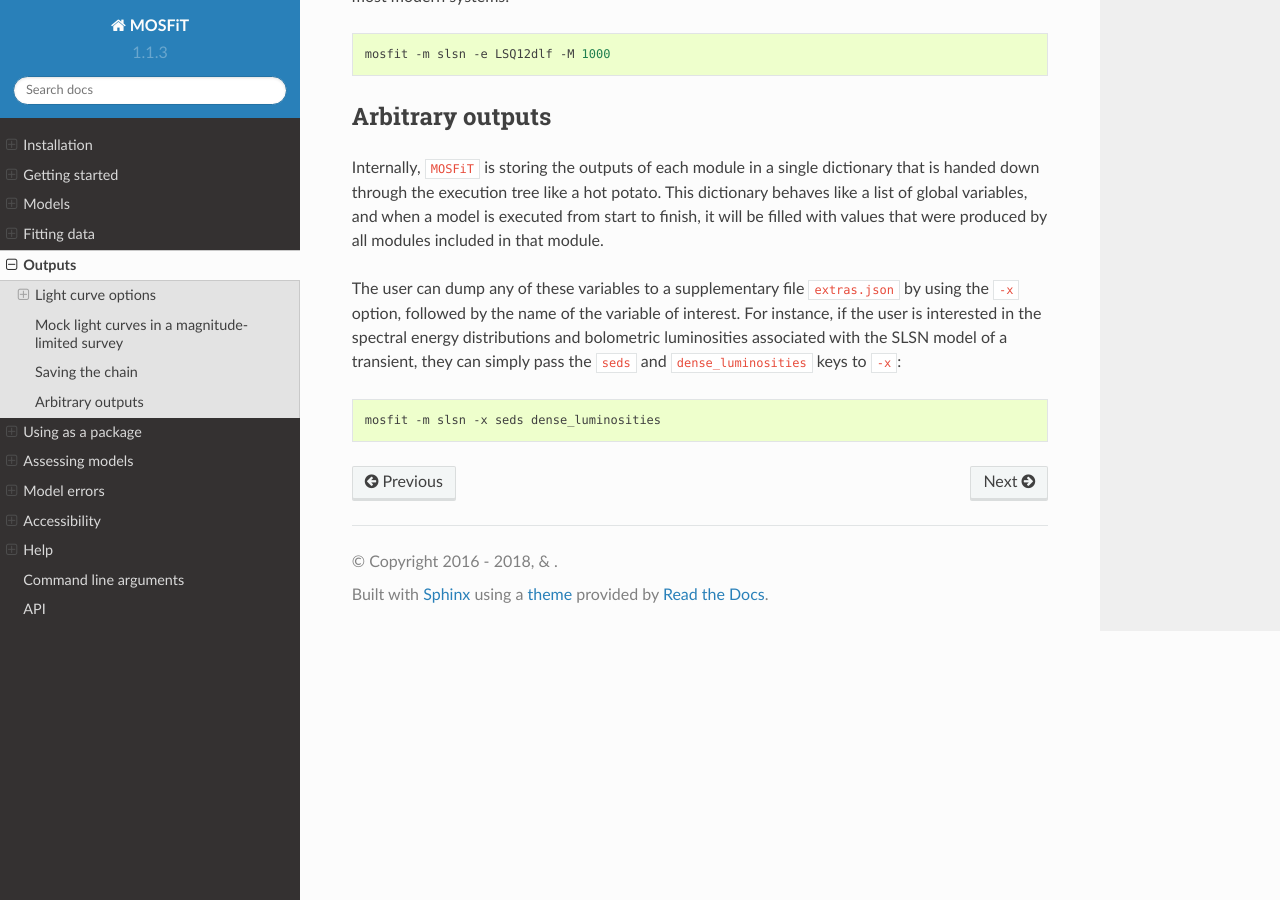
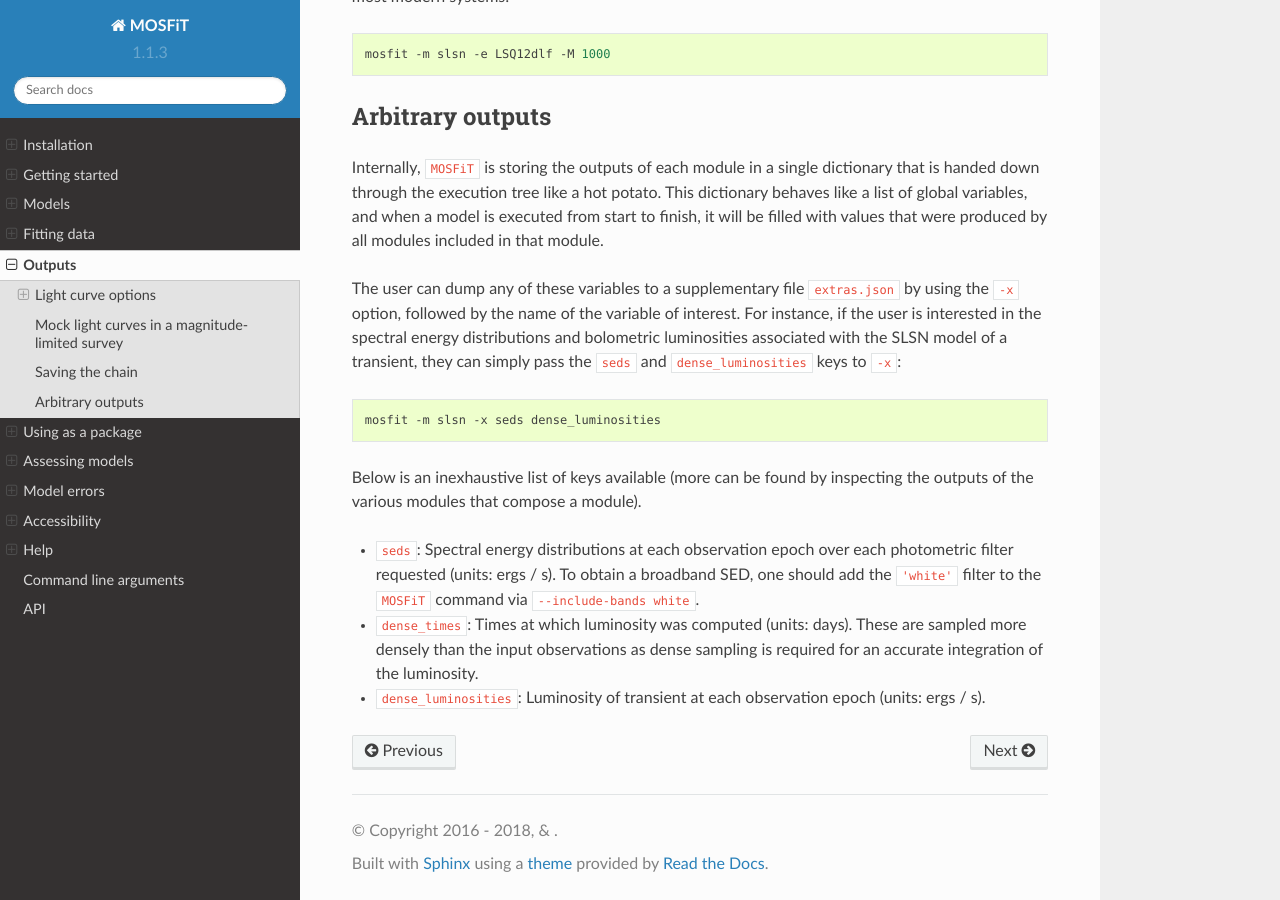
Before and after one commit to guillochon/MOSFiT, a Sphinx documentation site: the page built from docs/outputs.rst, in a window 1280 px wide and 900 px high, scrolled down 2004 px. Built offline with Sphinx 7.4.7 and the Read the Docs theme 2.0.0, drawn with Linux system fonts in a browser that asks for light colours.

Commit message:
DOCS: Added descriptions of some extra keys

```diff
--- a/docs/outputs.rst
+++ b/docs/outputs.rst
@@ -92,3 +92,11 @@ The user can dump any of these variables to a supplementary file ``extras.json``
 .. code-block:: bash
 
     mosfit -m slsn -x seds dense_luminosities
+
+Below is an inexhaustive list of keys available (more can be found by inspecting the outputs of the various modules that compose a module).
+
+* ``seds``: Spectral energy distributions at each observation epoch over each photometric filter requested (units: ergs / s). To obtain a broadband SED, one should add the ``'white'`` filter to the ``MOSFiT`` command via ``--include-bands white``.
+
+* ``dense_times``: Times at which luminosity was computed (units: days). These are sampled more densely than the input observations as dense sampling is required for an accurate integration of the luminosity.
+
+* ``dense_luminosities``: Luminosity of transient at each observation epoch (units: ergs / s).
```
Also changed, not shown: 1 other file.
